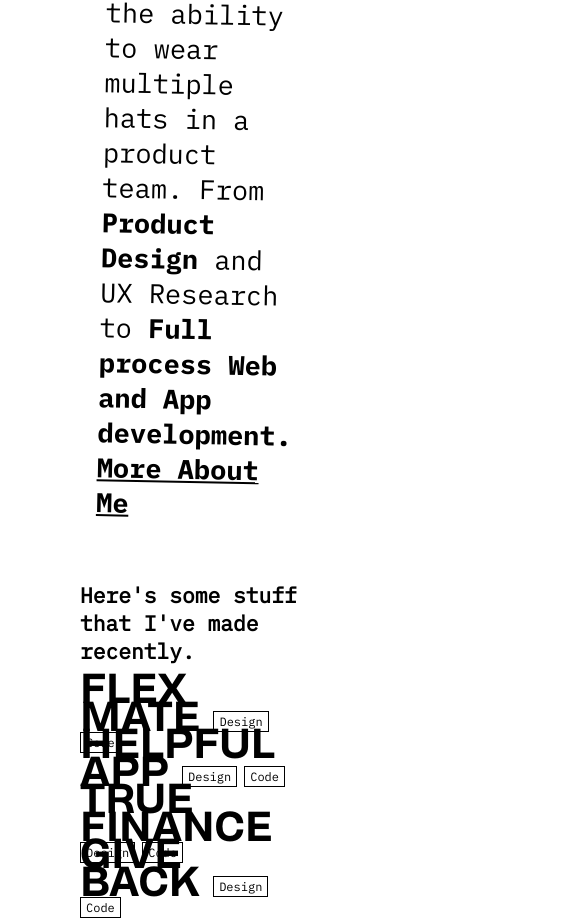
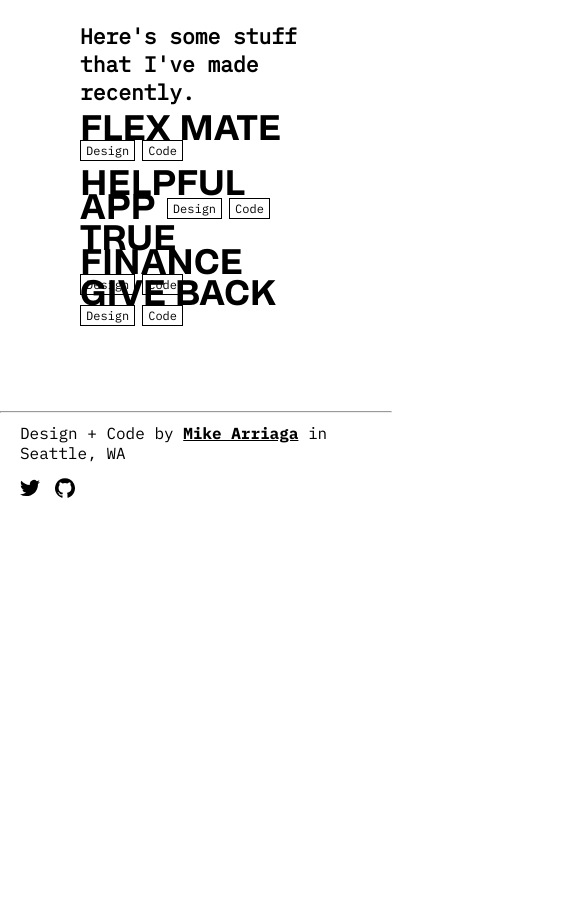
Before and after one commit to MichaelArriaga/Portfolio, a Gatsby site: page / in a window 390 px wide. Shown: the part 669-1590 px from the top of the page, 585 px wide, since content can reach past the window. After the commit the page ends 1252 px from the top, so only its background shows below. Built offline with nearby package versions, Linux system fonts and the light colour scheme; Gatsby itself is replaced by a stand-in of ours.

Commit message:
Refactor project list into components

```diff
--- a/src/components/footer-css.module.css
+++ b/src/components/footer-css.module.css
@@ -1,5 +1,8 @@
-.footerTest {
-    color: red;
+
+.footerContainer {
+    max-width: 1171px;
+    height: auto;
+    margin: auto;
 }
 
 .footerText {
@@ -39,3 +42,19 @@
     height: 20px;
     width: 20px;
 }
+
+.footerText, .footerIconList {
+    padding-left: 10px;
+}
+
+@media only screen and (max-width: 768px) {
+    .footerText {
+        font-size: 16px;
+    }
+
+    .footerText, .footerIconList {
+        padding-left: 20px;
+    }
+
+
+}
--- a/src/components/footer.js
+++ b/src/components/footer.js
@@ -1,6 +1,5 @@
 import React from 'react';
 
-import { Link } from 'gatsby';
 import styles from './footer-css.module.css';
 
 import twittericon from '../../static/etc/images/twitter-icon.svg';
@@ -8,9 +7,9 @@ import twittericon from '../../static/etc/images/twitter-icon.svg';
 import githubicon from '../../static/etc/images/github-icon.svg';
 
 export default () => (
-    <div>
+    <div className={styles.footerContainer}>
         <hr className={styles.footerLine}></hr>
-        <p className={styles.footerText}>Design + Code by <Link className={styles.link} to="https://twitter.com/ux_Michael">Mike Arriaga</Link> in Seattle, WA</p>
+        <p className={styles.footerText}>Design + Code by <a className={styles.link} href="https://twitter.com/ux_Michael" target="_blank" rel="noopener noreferrer">Mike Arriaga</a> in Seattle, WA</p>
         <ul className={styles.footerIconList}>
             <li className={styles.footerIcon}><img src={twittericon} alt="not loaded"></img></li>
             {/* <li className={styles.footerIcon}><img src={linkedinicon} alt="not loaded"></img></li> */}
--- /dev/null
+++ b/src/components/project-item.js
@@ -0,0 +1,29 @@
+import React from 'react';
+import { Link } from 'gatsby';
+import styles from './project-list-css.module.css';
+
+
+const CategoryLabel = (props) => (
+  <p className={styles.projectLabel}>{props.tag}</p>
+)
+
+const ProjectListItem = (props) => (
+  <Link to={props.path} className={styles.projLink}>{props.title} </Link>
+)
+
+
+class ProjectItem extends React.Component {
+  render() {
+    return (
+      <li className={styles.projectListLi}>
+      <ProjectListItem path={this.props.path} title={this.props.title} />
+      { this.props.tags.map((tag) => {
+        return <CategoryLabel tag={tag} key={tag.key}/>
+      })}
+
+    </li>
+    )
+  }
+}
+
+export default ProjectItem;
--- /dev/null
+++ b/src/components/project-list-css.module.css
@@ -0,0 +1,67 @@
+.projListHeading {
+  font-family: var(--secondary-type-copy);
+  font-size: 21.26px;
+  margin-bottom: 10px;
+}
+
+.projectListContainer {
+  width: 100%;
+  height: auto;
+  margin-bottom: 80px;
+}
+
+.projectList {
+  list-style-type: none;
+}
+
+.projectListLi {
+  height: 50px;
+  margin: 5px 0;
+}
+
+
+
+.projLink {
+  font-family: var(--primary-type-heading);
+  font-size: 37.8px;
+  color: black;
+  margin-right: 3px;
+  vertical-align: bottom;
+  line-height: .75;
+}
+
+
+
+.projectLabel {
+  font-family: var(--secondary-type-copy);
+  font-size: 12px;
+  display: inline-block;
+  margin-right: 7px;
+  padding: 2px 5px;
+  border-style: solid;
+  border-width: 1px;
+  border-color: black;
+  vertical-align: bottom;
+}
+
+
+@media only screen and (max-width: 1024px) {
+
+
+  .projLink {
+    font-size: 32px;
+  }
+
+  .projListHeading {
+    /* font-size: 32px; */
+  }
+
+  .projLink {
+    font-size: 32px;
+  }
+
+  .projListLi {
+    margin: 0;
+  }
+
+}
--- a/src/components/project-list-item-css.module.css
+++ /dev/null
@@ -1,24 +0,0 @@
-
-
-.projLink {
-  font-family: var(--primary-type-heading);
-  font-size: 37.8px;
-  color: black;
-  margin-right: 3px;
-  vertical-align: bottom;
-  line-height: .75;
-}
-
-
-
-.projectLabel {
-  font-family: var(--secondary-type-copy);
-  font-size: 12px;
-  display: inline-block;
-  margin-right: 7px;
-  padding: 2px 5px;
-  border-style: solid;
-  border-width: 1px;
-  border-color: black;
-  vertical-align: bottom;
-}
--- a/src/components/project-list-item.js
+++ /dev/null
@@ -1,20 +0,0 @@
-import React from 'react';
-import { Link } from 'gatsby';
-import styles from '../components/project-list-item-css.module.css';
-
-const CategoryLabel = (props) => (
-    <p className={styles.projectLabel}>{props.tag}</p>
-)
-
-const ProjectListItem = (props) => (
-    <Link to={props.path} className={styles.projLink}>{props.title} </Link>
-)
-
-
-// export default ProjectListItem;
-// export default CategoryLabel;
-
-export {
-  ProjectListItem,
-  CategoryLabel
-}
--- /dev/null
+++ b/src/components/project-list.js
@@ -0,0 +1,16 @@
+import React from 'react';
+import styles from './project-list-css.module.css';
+
+
+
+export default ({ children }) => (
+  <div className={styles.projectListContainer}>
+  <h3 className={styles.projListHeading}>Here's some stuff that I've made recently.</h3>
+        <ul className={styles.projectList}>
+
+        { children }
+
+
+        </ul>
+  </div>
+)
--- a/src/components/responsive-header.js
+++ b/src/components/responsive-header.js
@@ -8,7 +8,7 @@ export default () => (
   <div className={styles.headerContainerResponsive} style={{marginBottom: '40px'}}>
   <Link to="/" ><img className={[styles.mikeIconAlt, styles.headerIconResponsive].join(' ')} src={mikeiconalt} alt="not loaded"/></Link>
     <ul>
-      <li className={styles.headerListItemResponsive}><Link to="/projects/flex-mate" className={styles.headerLink} activeClassName={styles.activeLink}>HOME</Link></li>
+      <li className={styles.headerListItemResponsive}><Link to="/" className={styles.headerLink} activeClassName={styles.activeLink}>HOME</Link></li>
       <li className={styles.headerListItemResponsive}><Link to="/about" className={styles.headerLink} activeClassName={styles.activeLink}>ABOUT</Link></li>
       <li className={styles.headerListItemResponsive}><Link to="/blog" className={styles.headerLink} activeClassName={styles.activeLink}>BLOG</Link></li>
       <li className={styles.headerListItemResponsive}><Link to="/contact" className={styles.headerLink} activeClassName={styles.activeLink}>CONTACT</Link></li>
--- a/src/pages/about.js
+++ b/src/pages/about.js
@@ -3,6 +3,7 @@ import React from 'react';
 // global components
 import Header from '../components/header';
 import ResponsiveHeader from '../components/responsive-header';
+import Footer from '../components/footer';
 
 
 import styles from './about-css.module.css'
@@ -13,5 +14,7 @@ export default () => (
     <ResponsiveHeader />
     <Header />
     <h1 className={styles.aboutClass}>About page ORANGE</h1>
+
+    <Footer />
   </div>
 )
--- a/src/pages/index-css.module.css
+++ b/src/pages/index-css.module.css
@@ -10,12 +10,13 @@ font-family: var(--secondary-type-emphasis);
   .indexContainer {
     max-width: 1171px;
     padding: 0 80px;
+    margin: auto;
   }
 
   .headingContainer {
     width: 555px;
     margin: auto;
-    height: auto;
+    height: 420px;
     padding-left: 55px;
     margin-bottom: 60px;
   }
@@ -28,7 +29,7 @@ font-family: var(--secondary-type-emphasis);
     display: block;
     margin: auto;
     margin-bottom: 30px;
-    max-width: 50%;
+    width: 500px;
   }
 
   .heroHeading{
@@ -40,13 +41,16 @@ font-family: var(--secondary-type-emphasis);
   .heroDescription {
     height: auto;
     display: block;
-    margin: auto;
+    margin: 0;
     font-family: var(--secondary-type-copy);
-    font-size: 27px;
-    width: 80%;
+    font-size: 21.26px;
+    width: 600px;
     margin-bottom: 60px;
     text-align: left;
-    transform: rotate(1.125deg);
+    margin-left: 10px;
+
+    /* -webkit-transform: rotate(1.125deg);
+    transform: rotate(1.125deg); */
   }
 
   .deEmphasis {
@@ -185,23 +189,28 @@ font-family: var(--secondary-type-emphasis);
     margin-bottom: 60px;
   }
 
-  .projListHeading {
-    font-family: var(--secondary-type-copy);
-    font-size: 21.26px;
-    margin-bottom: 10px;
+
+
+
+
+
+  @media only screen and (max-width: 1024px) {
+
+    .headingContainer {
+      height: 120px;
     }
 
-  .projectListContainer {
-    width: 100%;
-    height: auto;
-    margin-bottom: 80px;
+    .heroHeading {
+      font-size: 32px;
+      margin: auto;
     }
 
-  .projectList {
-    list-style-type: none;
+    .heroImage {
+      width: 300px;
     }
 
-  .projectListLi {
-    height: 50px;
-    margin: 5px 0;
+    .heroDescription {
+      font-size: 13px;
     }
+
+  }
--- a/src/pages/index.js
+++ b/src/pages/index.js
@@ -2,14 +2,17 @@ import React from "react"
 // import { Link } from 'gatsby'
 import styles from "./index-css.module.css"
 
-import { ProjectListItem, CategoryLabel } from '../components/project-list-item';
 import Header from "../components/header";
 import ResponsiveHeader from '../components/responsive-header';
+
+import ProjectItem from '../components/project-item';
+import ProjectList from '../components/project-list';
 import Footer from '../components/footer';
 
 import { Link } from 'gatsby';
 
 import computerimage from '../../static/etc/images/computer-screen.svg';
+
 
 export default () => (
   <div>
@@ -34,27 +37,12 @@ export default () => (
 
 
 
-      <div className={styles.projectListContainer}>
-        <h3 className={styles.projListHeading}>Here's some stuff that I've made recently.</h3>
-        <ul className={styles.projectList}>
-          <li className={styles.projectListLi}><ProjectListItem path="/projects/flex-mate" title="FLEX MATE" />
-            <CategoryLabel tag="Design" />
-            <CategoryLabel tag="Code" />
-          </li>
-          <li className={styles.projectListLi}><ProjectListItem path="/" title="HELPFUL APP" />
-            <CategoryLabel tag="Design" />
-            <CategoryLabel tag="Code" />
-          </li>
-          <li className={styles.projectListLi}><ProjectListItem path="/" title="TRUE FINANCE" />
-            <CategoryLabel tag="Design" />
-            <CategoryLabel tag="Code" />
-          </li>
-          <li className={styles.projectListLi}><ProjectListItem path="/" title="GIVE BACK" />
-            <CategoryLabel tag="Design" />
-            <CategoryLabel tag="Code" />
-          </li>
-        </ul>
-      </div>
+      <ProjectList>
+        <ProjectItem  path="/projects/flex-mate"  title="FLEX MATE" tags={["Design", "Code"]}/>
+        <ProjectItem  path="/"  title="HELPFUL APP" tags={["Design", "Code"]}/>
+        <ProjectItem  path="/"  title="TRUE FINANCE" tags={["Design", "Code"]}/>
+        <ProjectItem  path="/"  title="GIVE BACK" tags={["Design", "Code"]}/>
+      </ProjectList>
 
 
       {/* <div className={styles.gap}>
@@ -64,9 +52,11 @@ export default () => (
       </div> */}
 
 
+
+  </div>
+
   <Footer />
 
-  </div>
 
 
   </div>
```
Lines whose indentation alone changed are shown as unchanged.
